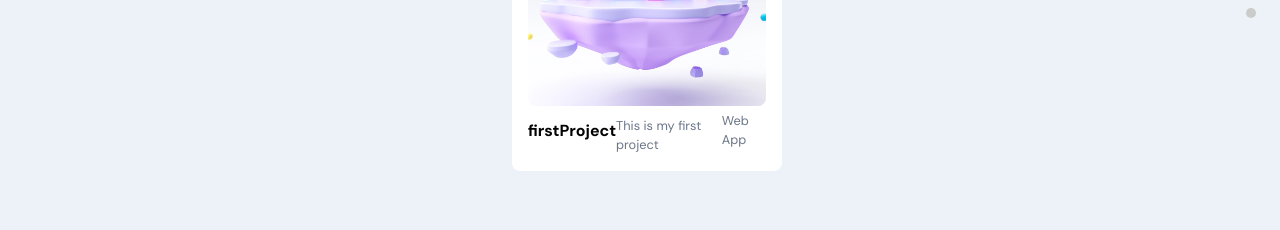
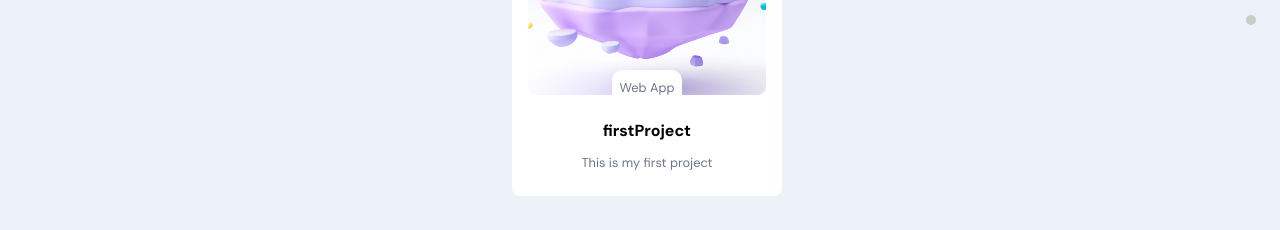
Before and after one commit to LewisMurray00/myPortfolio, a React (Create React App) app: page / in a window 1280 px wide. Shown: the part 2052-2282 px from the top of the page. Built offline with nearby package versions, Linux system fonts and the light colour scheme.

Commit message:
Added some more scss forthe app content section

```diff
--- a/src/container/Work/Work.scss
+++ b/src/container/Work/Work.scss
@@ -132,3 +132,25 @@
         }
     }
 }
+
+.app__work-content{
+    padding: 0.5rem;
+    width: 100%;
+    position: relative;
+    flex-direction: column;
+
+    h4{
+        margin-top: 1rem;
+        line-height: 1.5;
+    }
+
+    .app__work-tag{
+        position: absolute;
+
+        padding: 0.5rem;
+        border-radius: 10px;
+        background-color: #fff;
+
+        top: -25px;
+    }
+}
```
